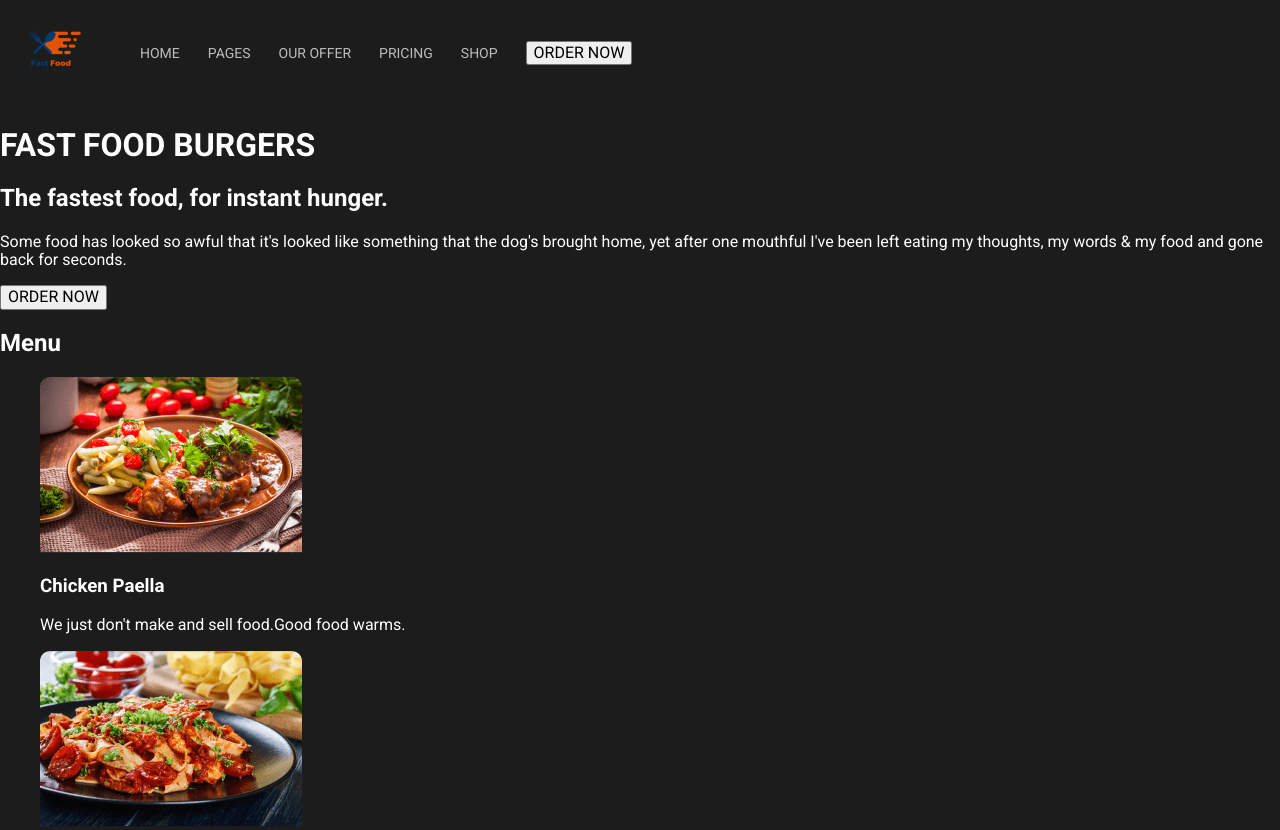
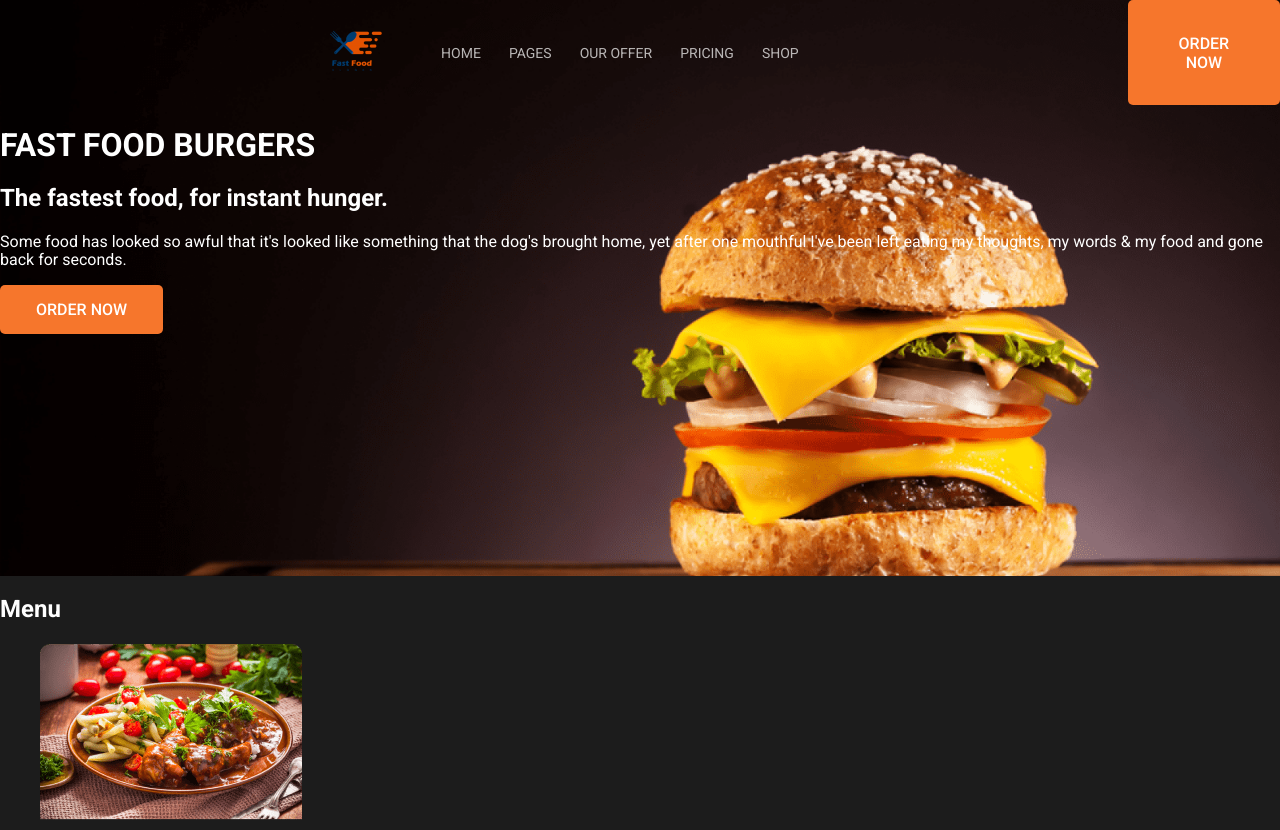
Before and after one commit to Shumytska/practice, a plain HTML site: page index.html in a window 1280 px wide. Shown: the top 830 px of the page. Drawn offline with Linux system fonts and the light colour scheme.

Commit message:
стилізую хедер

```diff
--- a/css/style.css
+++ b/css/style.css
@@ -7,7 +7,8 @@
 }
 
 body {
-
+    margin: 0 auto;
+    width: 100%;
     font-family: var(--primary-font);
     font-size: 16px;
     color: var(--primary-color);
@@ -19,12 +20,24 @@ body {
 }
 
 .header {
+    padding-bottom: 242px;
+    align-items: center;
+    background-image: url(../img/bgi.png);
+    background-size: cover;
+}
+
+.header-container{
     display: flex;
-    align-items: center;
 }
 
 .nav {
+    width: 100%;
     display: flex;
+    justify-content: center;
+}
+
+.logo {
+    width: 100px;
 }
 
 .nav-list {
@@ -32,12 +45,49 @@ body {
     align-items: center;
 }
 
+.nav-item {
+    margin-right: 28px;
+}
+
+.nav-item:first-child {
+    /* margin-left: 260px; */
+}
+
+.nav-item:last-child {
+    /* margin-right: 260px; */
+}
+
 .nav-link {
+    color: var(--primary-color);
     text-decoration: none;
-    margin-right: 28px;
-    color: var(--primary-color);
     font-weight: 400;
     font-size: 14px;
-    line-height: 1.14;
+    line-height: 16px;
     opacity: 0.7;
 }
+
+.nav-link:hover {
+    font-weight: 700;
+    font-size: 15px;
+    line-height: 18px;
+    opacity: 1;
+}
+
+.order-button {
+    background-color: var(--accent-color);
+    color: var(--primary-color);
+    border: none;
+    border-radius: 5px;
+    padding: 15px 36px;
+    font-weight: 500;
+    font-size: 16px;
+    line-height: 1.19;
+}
+
+.header-button {
+    /* position: absolute;
+    width: 165px;
+    height: 49px;
+    left: 1170px;
+    top: 25px; */
+}
--- a/index.html
+++ b/index.html
@@ -1,5 +1,6 @@
 <!DOCTYPE html>
 <html lang="en">
+
 <head>
   <meta charset="UTF-8" />
   <meta http-equiv="X-UA-Compatible" content="IE=edge" />
@@ -7,17 +8,16 @@
   <title>FastFood</title>
   <link rel="preconnect" href="https://fonts.googleapis.com" />
   <link rel="preconnect" href="https://fonts.gstatic.com" crossorigin />
-    <link
-      href="https://fonts.googleapis.com/css2?family=Roboto:wght@400;500;700&display=swap"
-      rel="stylesheet"
-    />
+  <link href="https://fonts.googleapis.com/css2?family=Roboto:wght@400;500;700&display=swap" rel="stylesheet" />
   <link rel="stylesheet" href="./css/normalize.css" />
   <link rel="stylesheet" href="./css/style.css" />
 </head>
+
 <body>
   <header class="header">
+    <div class="header-container">
       <nav class="nav">
-        <a href="./index.html">
+        <a href="./index.html" class="logo">
           <img src="./img/fast-food-logo.png" alt="Logo" width="100px" />
         </a>
         <ul class="nav-list list">
@@ -38,9 +38,8 @@
           </li>
         </ul>
       </nav>
-      <button type="button" class="order-button">ORDER NOW</button>
-    </header>
-    <main>
+      <button type="button" class="order-button header-button">ORDER NOW</button>
+    </div>
     <section class="hero">
       <h1 class="hero-title">FAST FOOD BURGERS</h1>
       <h2 class="hero-slogan">The fastest food, for instant hunger.</h2>
@@ -51,6 +50,8 @@
       </p>
       <button type="button" class="order-button">ORDER NOW</button>
     </section>
+    </header>
+    <main>
       <section class="menu">
         <h2 class="menu-title">Menu</h2>
         <ul class="menu-list list">
```
Lines whose indentation alone changed are shown as unchanged.
